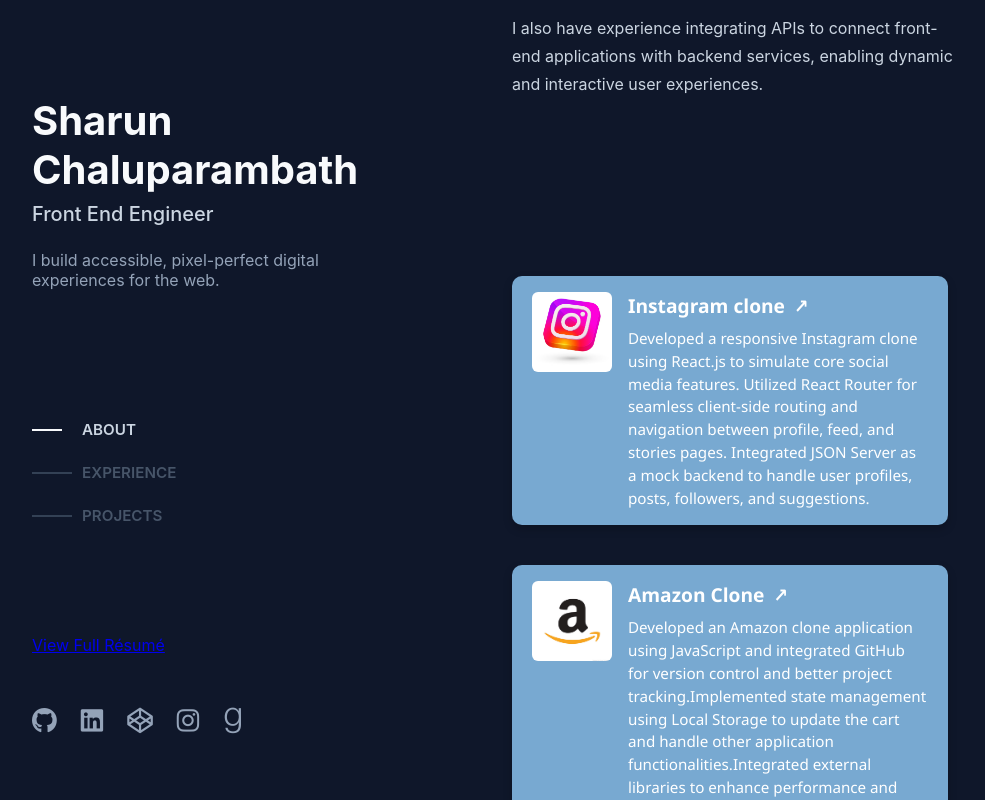
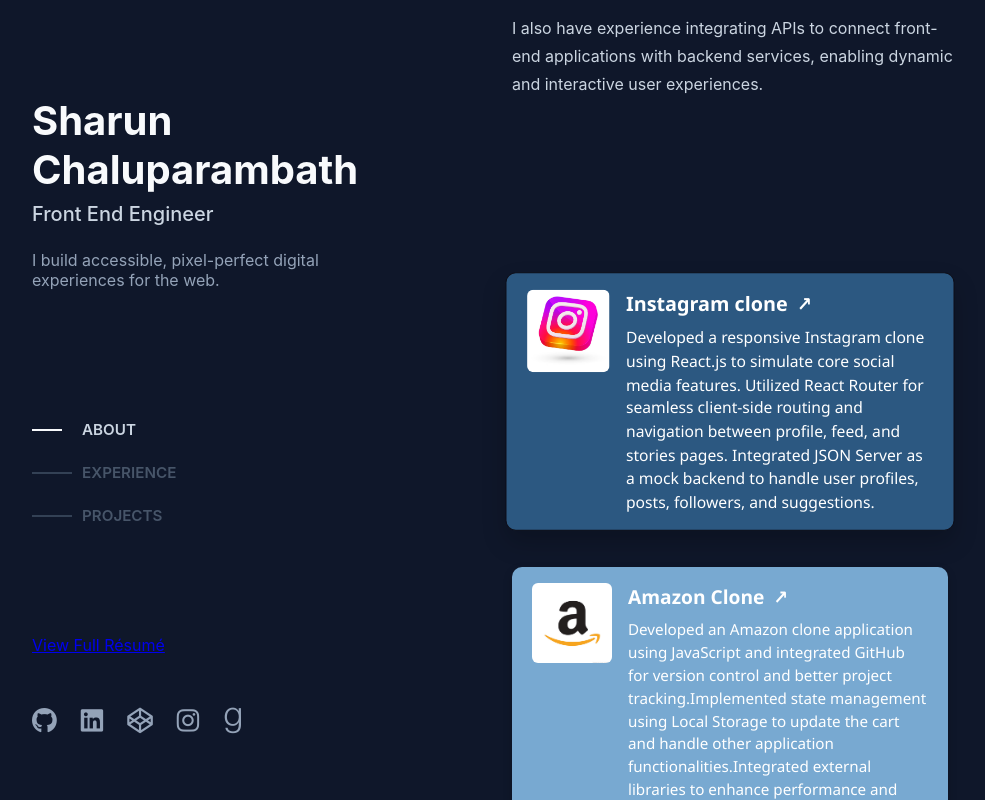
Before and after one commit to sharun111/portfolio, a React (Vite) app: page / in a window 1280 px wide. In both pictures the pointer is over the element 858 px from the left and 918 px from the top of the page. Shown: the part 518-1318 px from the top of the page, without its empty margins (128-1113 px from the left). Built offline with nearby package versions, Linux system fonts and the light colour scheme.

Commit message:
cards hoover

```diff
--- a/src/index.css
+++ b/src/index.css
@@ -173,6 +173,20 @@
 .resume-container{
   margin-top: 110px;
 }
+.card {
+  transition: transform 0.3s ease, box-shadow 0.3s ease;
+}
+
+.card:hover {
+  transform: scale(1.03);
+  box-shadow: 0 12px 24px rgba(0, 0, 0, 0.2);
+  cursor: pointer;
+}
+.card:hover {
+  background-color: #2c5881;
+  border: 1px solid #0d0e19;
+}
+
 
 
 
```
